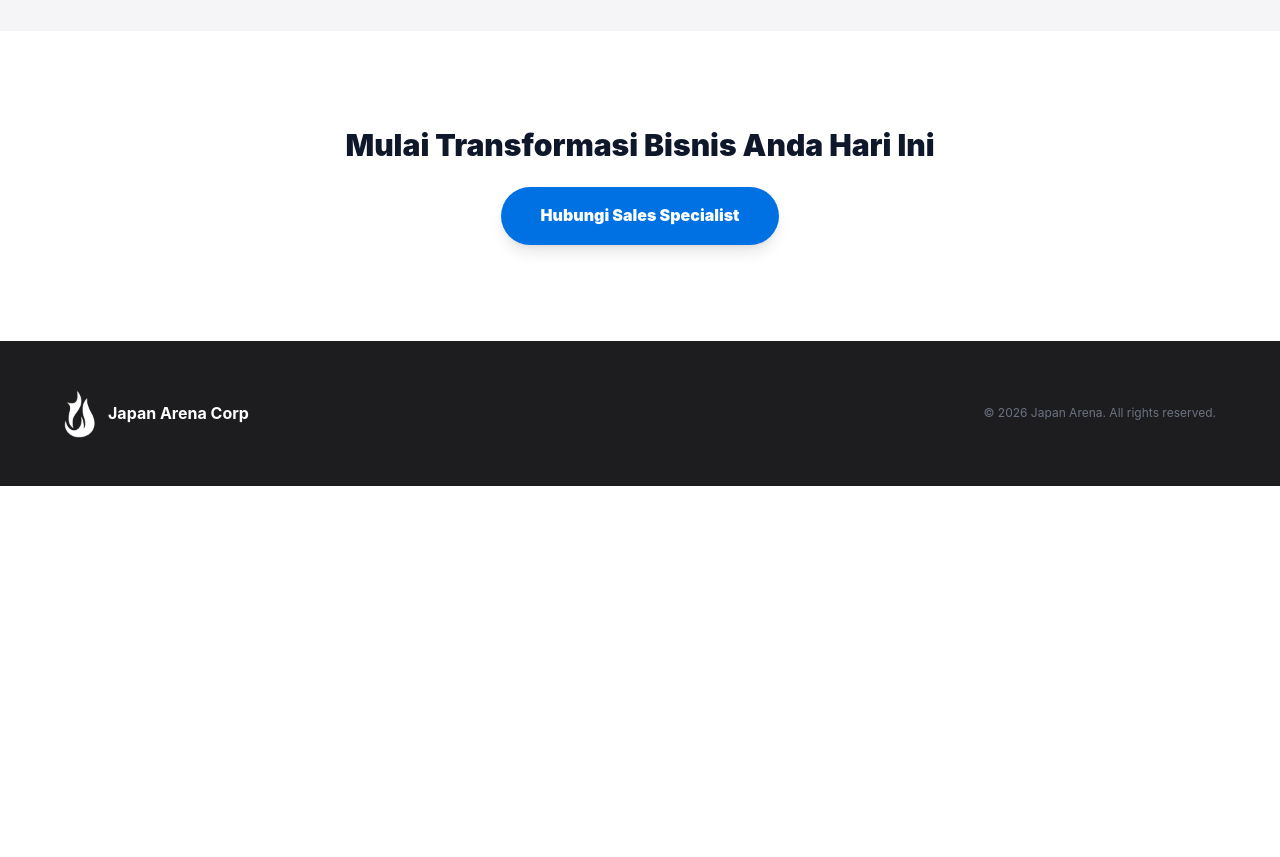
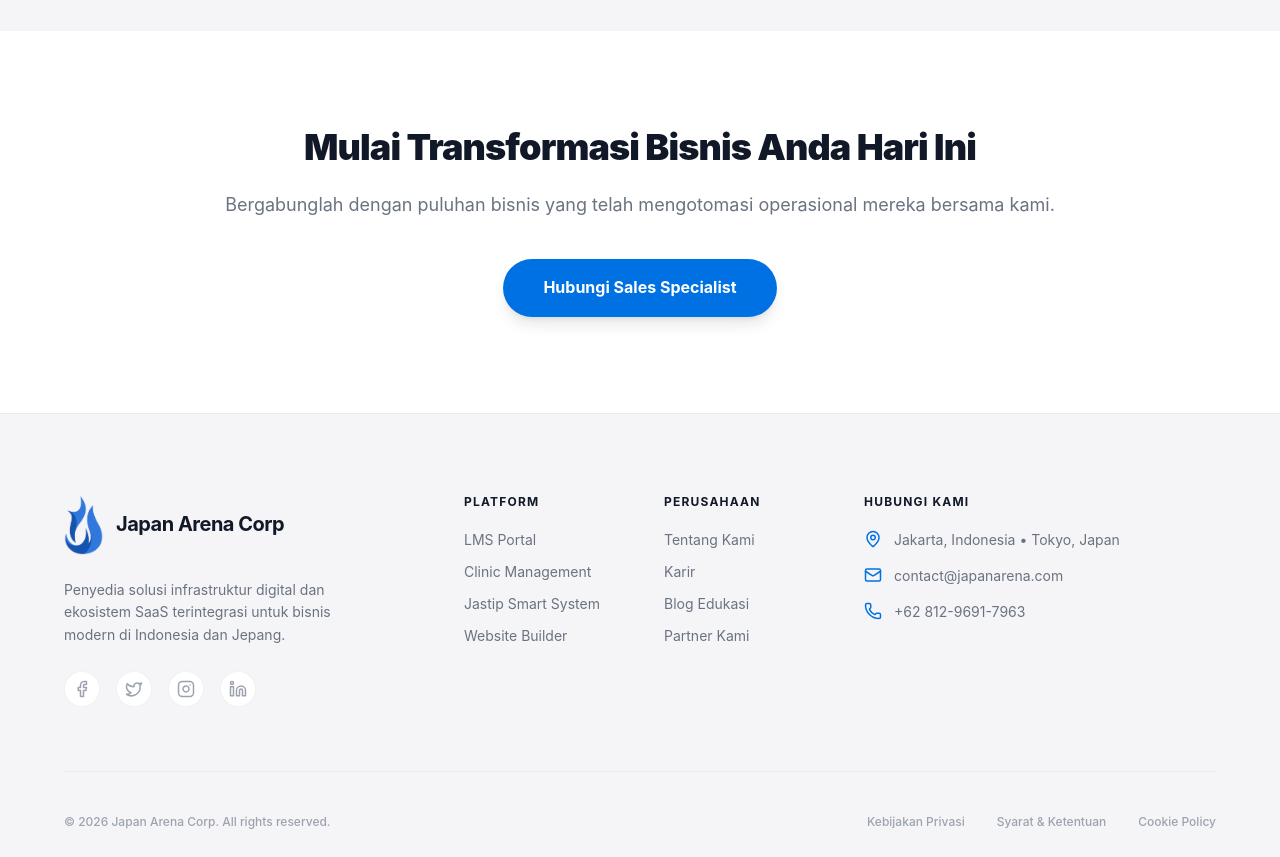
Before and after one commit to RiGi26/ja-landingpage-platform, a Next.js app: page / in a window 1280 px wide. Shown: the part 1940-2797 px from the top of the page. Before the commit the page ends 2426 px from the top, so only its background shows below. Built offline with nearby package versions, Linux system fonts and the light colour scheme.

Commit message:
feat(branding): unify brand name to Japan Arena Corp and implement detailed premium footer

```diff
--- a/app/page.tsx
+++ b/app/page.tsx
@@ -225,7 +225,9 @@
 
 // ─── Main Page ───────────────────────────────────────────────────────────────
 
-import { BarChart2 } from 'lucide-react'
+import {
+  BarChart2, Facebook, Twitter, Instagram, Linkedin, Github, Mail, MapPin, Phone
+} from 'lucide-react'
 
 export default function LandingPage() {
   return (
@@ -241,19 +243,86 @@
         {/* Placeholder for FAQ / Footer which remains standard */}
         <section id="harga" className="py-24 bg-white border-t border-black/5">
             <div className="max-w-4xl mx-auto text-center px-4">
-                <h2 className="text-3xl font-black mb-6">Mulai Transformasi Bisnis Anda Hari Ini</h2>
-                <a href={waLink()} className="inline-block bg-[#0071E3] text-white px-10 py-4 rounded-full font-black shadow-lg hover:scale-105 transition-all">Hubungi Sales Specialist</a>
+                <h2 className="text-4xl font-black mb-6 tracking-tight text-gray-900 sf-display-heavy">Mulai Transformasi Bisnis Anda Hari Ini</h2>
+                <p className="text-gray-500 mb-10 text-lg">Bergabunglah dengan puluhan bisnis yang telah mengotomasi operasional mereka bersama kami.</p>
+                <a href={waLink('Halo Japan Arena Corp, saya ingin mendiskusikan implementasi sistem untuk bisnis saya.')} className="inline-block bg-[#0071E3] text-white px-10 py-4 rounded-full font-bold shadow-lg hover:scale-105 hover:bg-[#005BB5] transition-all glow-button">Hubungi Sales Specialist</a>
             </div>
         </section>
       </main>
 
-      <footer className="bg-[#1D1D1F] text-white py-12 px-4">
-          <div className="max-w-6xl mx-auto flex flex-col md:flex-row justify-between items-center gap-8">
-              <div className="flex items-center gap-3">
-                  <Image src="/images/Icon.png" alt="Logo" width={32} height={32} className="invert brightness-0" />
-                  <span className="font-bold">Japan Arena Corp</span>
+      <footer className="bg-[#F5F5F7] border-t border-black/5 pt-20 pb-10 px-4">
+          <div className="max-w-6xl mx-auto">
+              <div className="grid grid-cols-2 md:grid-cols-12 gap-12 mb-16">
+                  {/* Brand Column */}
+                  <div className="col-span-full md:col-span-4 space-y-6">
+                      <div className="flex items-center gap-3">
+                          <Image src="/images/Icon.png" alt="Japan Arena Corp" width={40} height={40} className="object-contain" />
+                          <span className="text-xl font-bold tracking-tight text-gray-900 sf-display-heavy">Japan Arena Corp</span>
+                      </div>
+                      <p className="text-sm text-gray-500 leading-relaxed max-w-xs">
+                          Penyedia solusi infrastruktur digital dan ekosistem SaaS terintegrasi untuk bisnis modern di Indonesia dan Jepang.
+                      </p>
+                      <div className="flex gap-4">
+                          <a href="#" className="w-9 h-9 rounded-full bg-white apple-shadow flex items-center justify-center text-gray-400 hover:text-[#0071E3] transition-colors border border-black/5"><Facebook size={18} /></a>
+                          <a href="#" className="w-9 h-9 rounded-full bg-white apple-shadow flex items-center justify-center text-gray-400 hover:text-[#0071E3] transition-colors border border-black/5"><Twitter size={18} /></a>
+                          <a href="#" className="w-9 h-9 rounded-full bg-white apple-shadow flex items-center justify-center text-gray-400 hover:text-[#0071E3] transition-colors border border-black/5"><Instagram size={18} /></a>
+                          <a href="#" className="w-9 h-9 rounded-full bg-white apple-shadow flex items-center justify-center text-gray-400 hover:text-[#0071E3] transition-colors border border-black/5"><Linkedin size={18} /></a>
+                      </div>
+                  </div>
+
+                  {/* Product Links */}
+                  <div className="col-span-1 md:col-span-2 space-y-5">
+                      <h4 className="text-xs font-bold uppercase tracking-widest text-gray-900">Platform</h4>
+                      <ul className="space-y-3 text-sm text-gray-500">
+                          <li><a href="https://ja-lms-platform.vercel.app" className="hover:text-[#0071E3] transition-colors">LMS Portal</a></li>
+                          <li><a href="https://ja-clinic-platform.vercel.app" className="hover:text-[#0071E3] transition-colors">Clinic Management</a></li>
+                          <li><a href="https://ja-jastip-platform.vercel.app" className="hover:text-[#0071E3] transition-colors">Jastip Smart System</a></li>
+                          <li><a href="https://ja-websitebuilder.vercel.app" className="hover:text-[#0071E3] transition-colors">Website Builder</a></li>
+                      </ul>
+                  </div>
+
+                  {/* Company Links */}
+                  <div className="col-span-1 md:col-span-2 space-y-5">
+                      <h4 className="text-xs font-bold uppercase tracking-widest text-gray-900">Perusahaan</h4>
+                      <ul className="space-y-3 text-sm text-gray-500">
+                          <li><a href="#" className="hover:text-[#0071E3] transition-colors">Tentang Kami</a></li>
+                          <li><a href="#" className="hover:text-[#0071E3] transition-colors">Karir</a></li>
+                          <li><a href="/blog" className="hover:text-[#0071E3] transition-colors">Blog Edukasi</a></li>
+                          <li><a href="#" className="hover:text-[#0071E3] transition-colors">Partner Kami</a></li>
+                      </ul>
+                  </div>
+
+                  {/* Contact Info */}
+                  <div className="col-span-full md:col-span-4 space-y-5">
+                      <h4 className="text-xs font-bold uppercase tracking-widest text-gray-900">Hubungi Kami</h4>
+                      <ul className="space-y-4 text-sm text-gray-500">
+                          <li className="flex gap-3">
+                              <MapPin size={18} className="text-[#0071E3] shrink-0" />
+                              <span>Jakarta, Indonesia • Tokyo, Japan</span>
+                          </li>
+                          <li className="flex gap-3">
+                              <Mail size={18} className="text-[#0071E3] shrink-0" />
+                              <span>contact@japanarena.com</span>
+                          </li>
+                          <li className="flex gap-3">
+                              <Phone size={18} className="text-[#0071E3] shrink-0" />
+                              <span>+62 812-9691-7963</span>
+                          </li>
+                      </ul>
+                  </div>
               </div>
-              <p className="text-gray-500 text-xs">© {new Date().getFullYear()} Japan Arena. All rights reserved.</p>
+
+              {/* Bottom Copyright */}
+              <div className="pt-10 border-t border-black/5 flex flex-col md:flex-row justify-between items-center gap-6">
+                  <p className="text-[12px] text-gray-400 font-medium">
+                      © {new Date().getFullYear()} Japan Arena Corp. All rights reserved.
+                  </p>
+                  <div className="flex gap-8 text-[12px] text-gray-400 font-medium">
+                      <a href="#" className="hover:text-gray-900 transition-colors">Kebijakan Privasi</a>
+                      <a href="#" className="hover:text-gray-900 transition-colors">Syarat & Ketentuan</a>
+                      <a href="#" className="hover:text-gray-900 transition-colors">Cookie Policy</a>
+                  </div>
+              </div>
           </div>
       </footer>
     </div>
--- a/components/LmsNavbar.tsx
+++ b/components/LmsNavbar.tsx
@@ -40,7 +40,7 @@
               className="w-8 h-8 object-contain"
               priority
             />
-            <span className="text-xl font-bold tracking-tight text-gray-900 hidden sm:block">Japan Arena</span>
+            <span className="text-xl font-bold tracking-tight text-gray-900 hidden sm:block whitespace-nowrap">Japan Arena Corp</span>
           </a>
 
           <nav className="hidden md:flex items-center gap-8">
```
